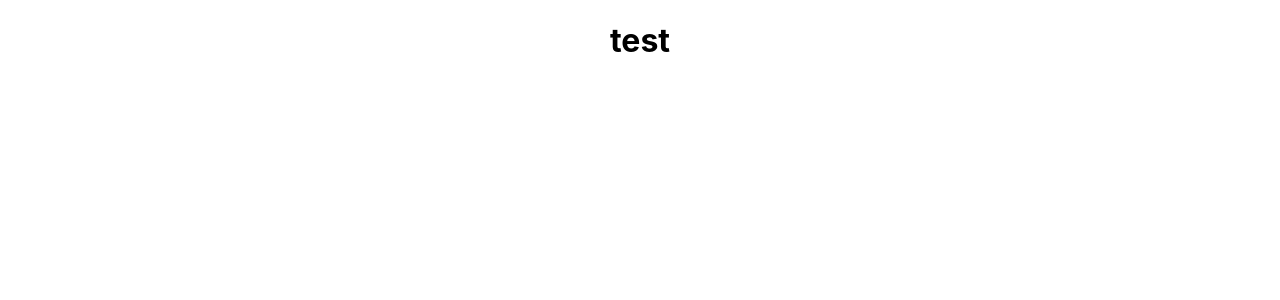
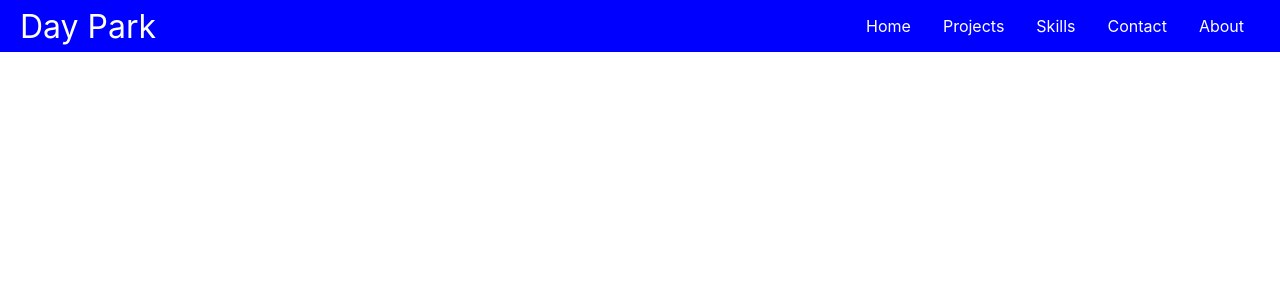
Before and after one commit to day1park/draft, a React (Create React App) app: page / in a window 1280 px wide. Shown: the top 300 px of the page. Built offline with nearby package versions, Linux system fonts and the light colour scheme.

Commit message:
add navbar

```diff
--- a/src/App.js
+++ b/src/App.js
@@ -1,10 +1,13 @@
 import React from "react";
+
+import Navbar from "./components/layout/Navbar";
+
 import "./App.css";
 
 function App() {
   return (
     <div className="App">
-      <h1> test</h1>
+      <Navbar />
     </div>
   );
 }
--- /dev/null
+++ b/src/components/layout/Navbar.css
@@ -0,0 +1,32 @@
+.logo {
+  font-size: 2rem;
+}
+
+.logo a {
+  text-decoration: none;
+  color: #fff;
+}
+
+nav {
+  display: flex;
+  justify-content: space-between;
+  background-color: blue;
+  align-items: center;
+  padding-right: 20px;
+  padding-left: 20px;
+}
+
+nav ul {
+  list-style: none;
+  margin: 0;
+}
+
+nav ul li {
+  display: inline-block;
+  margin: 16px;
+}
+
+nav ul li a {
+  text-decoration: none;
+  color: #fff;
+}
--- /dev/null
+++ b/src/components/layout/Navbar.js
@@ -0,0 +1,28 @@
+import React, { Component } from "react";
+import "./Navbar.css";
+
+export class Navbar extends Component {
+  render() {
+    const selections = ["Home", "Projects", "Skills", "Contact", "About"];
+
+    const navLinks = selections.map(selection => {
+      return (
+        <li>
+          <a href={"#" + selection}>{selection}</a>
+        </li>
+      );
+    });
+    return (
+      <div>
+        <nav>
+          <span className="logo">
+            <a href="#home">Day Park</a>
+          </span>
+          <ul>{navLinks}</ul>
+        </nav>
+      </div>
+    );
+  }
+}
+
+export default Navbar;
```
